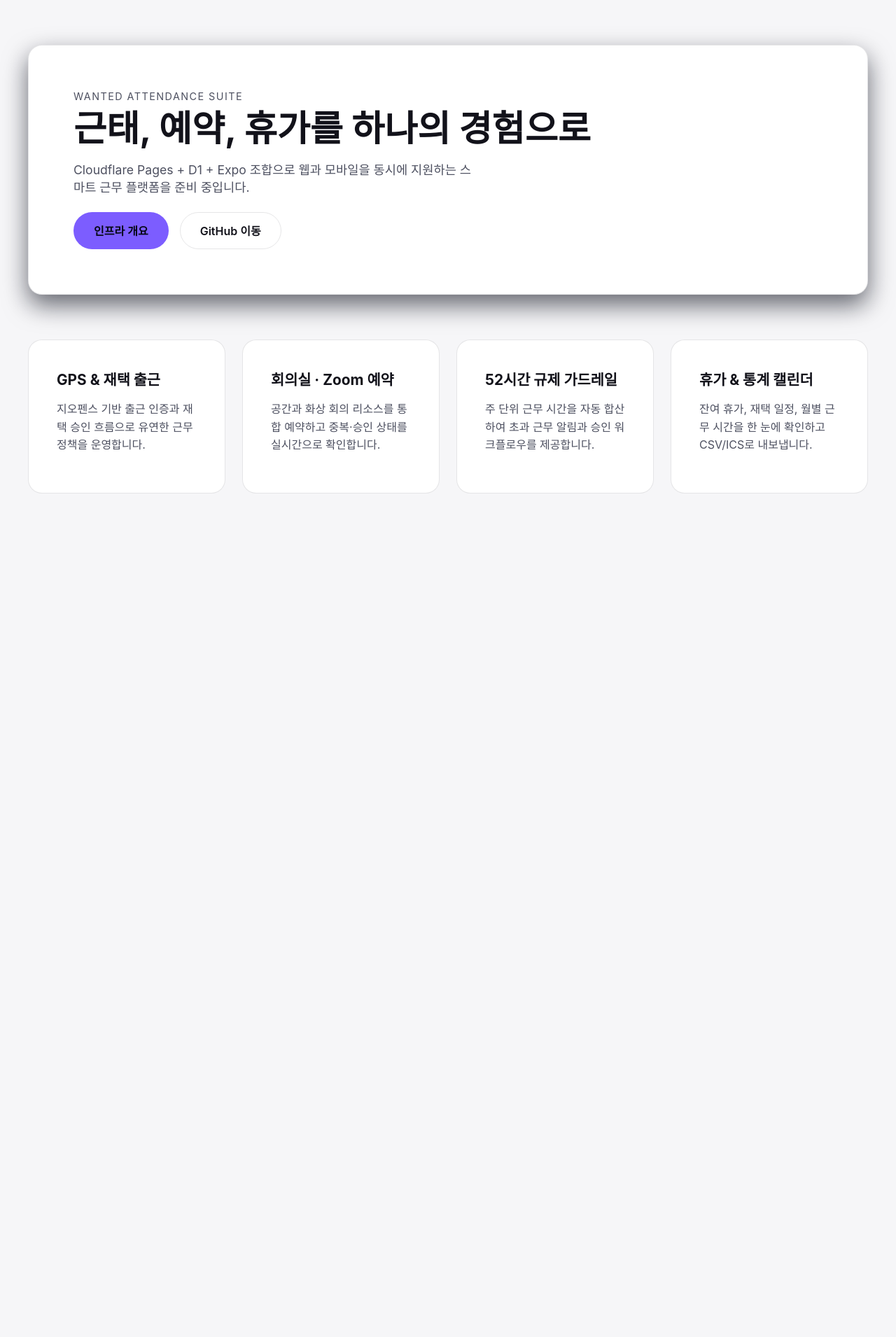
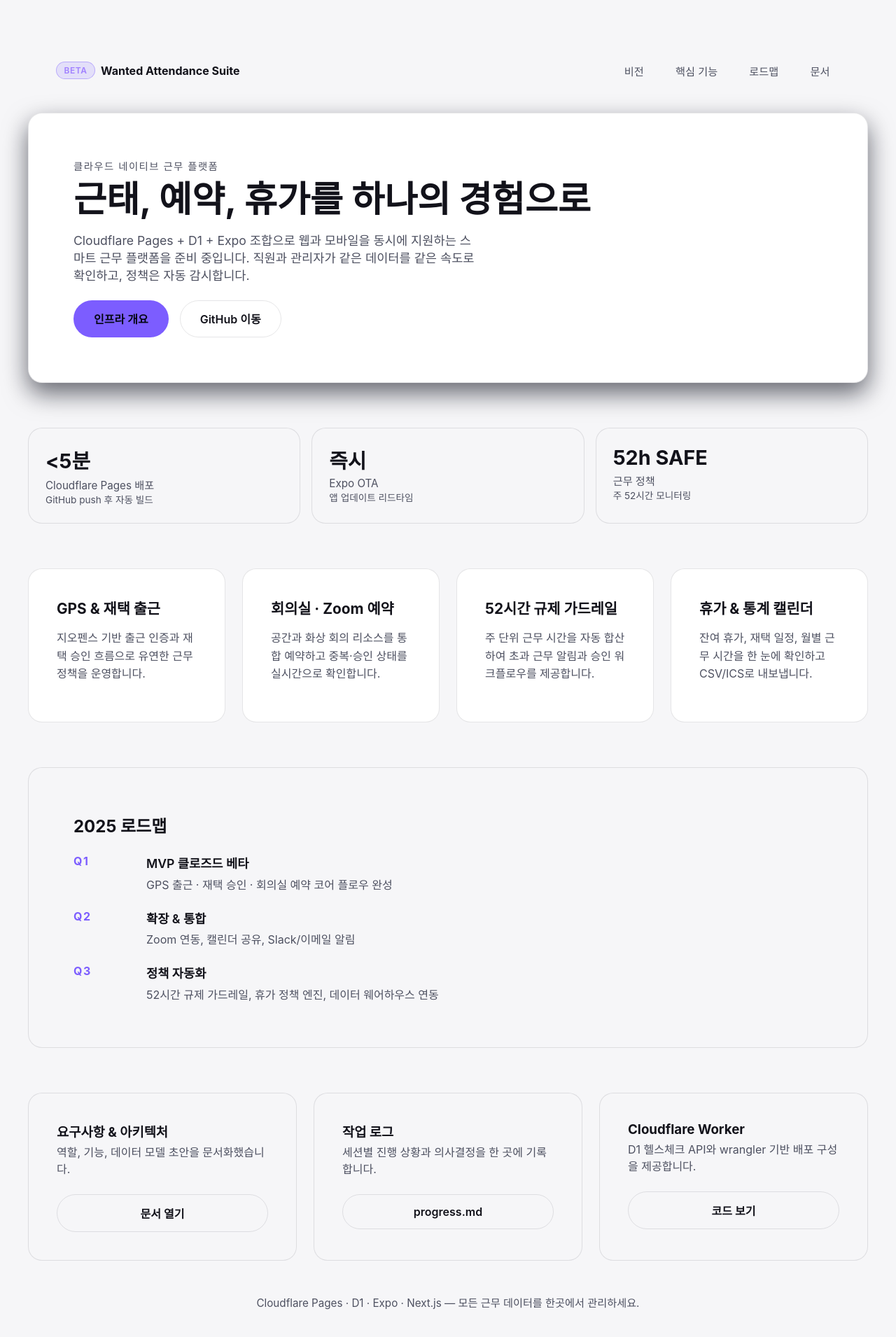
Before and after one commit to TheSignatureStudio/wanted, a Next.js app in the folder apps/web/: page / in a window 1280 px wide. Shown: the top 1910 px of the page at 70% size. Before the commit the page ends 800 px from the top, so only its background shows below. Built offline with nearby package versions, Linux system fonts and the light colour scheme.

Commit message:
feat(web): expand landing ux with roadmap

```diff
--- a/apps/web/src/app/globals.css
+++ b/apps/web/src/app/globals.css
@@ -42,11 +42,67 @@ a {
   text-decoration: none;
 }
 
+.skip-link {
+  position: absolute;
+  top: 0.75rem;
+  left: 50%;
+  transform: translate(-50%, -150%);
+  background: var(--color-accent);
+  color: #050816;
+  padding: 0.5rem 1rem;
+  border-radius: var(--radius-pill);
+  transition: transform 200ms ease;
+  z-index: 10;
+}
+
+.skip-link:focus {
+  transform: translate(-50%, 0);
+}
+
+.site-header {
+  width: min(1200px, 100%);
+  display: flex;
+  justify-content: space-between;
+  align-items: center;
+  gap: var(--space-md);
+  padding: var(--space-md) var(--space-lg);
+}
+
+.site-header__brand {
+  display: flex;
+  align-items: center;
+  gap: var(--space-xs);
+  font-weight: 600;
+}
+
+.site-header nav ul {
+  list-style: none;
+  display: flex;
+  gap: var(--space-sm);
+}
+
+.site-header nav a {
+  padding: 0.35rem 0.85rem;
+  border-radius: var(--radius-pill);
+  color: var(--color-subtext);
+  border: 1px solid transparent;
+  font-size: 0.95rem;
+  transition: border-color 200ms ease, color 200ms ease;
+}
+
+.site-header nav a:hover,
+.site-header nav a:focus-visible {
+  border-color: var(--color-panel-border);
+  color: var(--color-text);
+}
+
 .home {
   min-height: 100vh;
   padding: var(--space-xl) var(--space-lg);
   display: flex;
-  justify-content: center;
+  flex-direction: column;
+  align-items: center;
+  gap: var(--space-md);
 }
 
 .home__main {
@@ -54,6 +110,14 @@ a {
   display: flex;
   flex-direction: column;
   gap: var(--space-xl);
+}
+
+.site-footer {
+  width: min(1200px, 100%);
+  padding: var(--space-md) var(--space-lg);
+  color: var(--color-subtext);
+  text-align: center;
+  font-size: 0.95rem;
 }
 
 .home__hero {
@@ -89,6 +153,35 @@ a {
   display: flex;
   gap: var(--space-sm);
   flex-wrap: wrap;
+}
+
+.home__metrics {
+  display: grid;
+  grid-template-columns: repeat(auto-fit, minmax(180px, 1fr));
+  gap: var(--space-sm);
+}
+
+.home__metrics article {
+  border: 1px solid var(--color-panel-border);
+  border-radius: var(--radius-base);
+  padding: var(--space-md);
+  background: rgba(255, 255, 255, 0.02);
+}
+
+.metric__value {
+  font-size: 1.8rem;
+  font-weight: 700;
+}
+
+.metric__label {
+  color: var(--color-subtext);
+  font-size: 0.95rem;
+  margin-top: 0.25rem;
+}
+
+.metric__detail {
+  font-size: 0.85rem;
+  color: var(--color-subtext);
 }
 
 .home__grid {
@@ -162,6 +255,84 @@ a {
   transform: translateY(-1px);
 }
 
+.badge {
+  border-radius: var(--radius-pill);
+  padding: 0.25rem 0.65rem;
+  font-size: 0.75rem;
+  text-transform: uppercase;
+  letter-spacing: 0.05em;
+  background: rgba(124, 93, 255, 0.15);
+  color: var(--color-accent-strong);
+  border: 1px solid rgba(124, 93, 255, 0.4);
+}
+
+.home__timeline {
+  border: 1px solid var(--color-panel-border);
+  border-radius: var(--radius-base);
+  padding: var(--space-xl);
+  background: rgba(255, 255, 255, 0.02);
+}
+
+.home__timeline h2 {
+  margin-bottom: var(--space-md);
+}
+
+.home__timeline ol {
+  list-style: none;
+  display: flex;
+  flex-direction: column;
+  gap: var(--space-md);
+  counter-reset: steps;
+}
+
+.home__timeline li {
+  display: grid;
+  grid-template-columns: 80px 1fr;
+  gap: var(--space-md);
+  align-items: start;
+}
+
+.timeline__quarter {
+  font-weight: 700;
+  color: var(--color-accent);
+  letter-spacing: 0.1em;
+}
+
+.timeline__title {
+  font-size: 1.1rem;
+  font-weight: 600;
+}
+
+.timeline__detail {
+  color: var(--color-subtext);
+  margin-top: 0.35rem;
+}
+
+.home__resources {
+  display: grid;
+  grid-template-columns: repeat(auto-fit, minmax(280px, 1fr));
+  gap: var(--space-md);
+}
+
+.home__resources article {
+  border: 1px solid var(--color-panel-border);
+  border-radius: var(--radius-base);
+  padding: var(--space-lg);
+  display: flex;
+  flex-direction: column;
+  gap: var(--space-md);
+  background: rgba(255, 255, 255, 0.02);
+}
+
+.home__resources header h3 {
+  margin-bottom: 0.35rem;
+}
+
+.home__resources header p {
+  color: var(--color-subtext);
+  line-height: 1.5;
+}
+
 @media (prefers-color-scheme: light) {
   :root {
     --color-bg: #f6f6f8;
@@ -184,6 +355,16 @@ a {
   .home__hero {
     padding: var(--space-lg);
   }
+
+  .site-header {
+    flex-direction: column;
+    align-items: flex-start;
+    padding: var(--space-md);
+  }
+
+  .home__timeline li {
+    grid-template-columns: 1fr;
+  }
 }
 
 @media (max-width: 640px) {
@@ -194,4 +375,8 @@ a {
   .home__actions {
     flex-direction: column;
   }
+
+  .site-header nav ul {
+    flex-wrap: wrap;
+  }
 }
--- a/apps/web/src/app/layout.tsx
+++ b/apps/web/src/app/layout.tsx
@@ -13,8 +13,9 @@ const geistMono = Geist_Mono({
 });
 
 export const metadata: Metadata = {
-  title: "Create Next App",
-  description: "Generated by create next app",
+  title: "Wanted Attendance Suite",
+  description:
+    "근태 · 회의실 · 휴가를 통합 관리하는 Cloudflare 기반 하이브리드 플랫폼",
 };
 
 export default function RootLayout({
@@ -23,7 +24,7 @@ export default function RootLayout({
   children: React.ReactNode;
 }>) {
   return (
-    <html lang="en">
+    <html lang="ko">
       <body className={`${geistSans.variable} ${geistMono.variable}`}>
         {children}
       </body>
--- a/apps/web/src/app/page.tsx
+++ b/apps/web/src/app/page.tsx
@@ -1,3 +1,10 @@
+const NAV_ITEMS = [
+  { href: "#vision", label: "비전" },
+  { href: "#features", label: "핵심 기능" },
+  { href: "#timeline", label: "로드맵" },
+  { href: "#resources", label: "문서" },
+];
+
 const FEATURES = [
   {
     title: "GPS & 재택 출근",
@@ -21,30 +28,132 @@ const FEATURES = [
   },
 ];
 
+const METRICS = [
+  {
+    label: "Cloudflare Pages 배포",
+    value: "<5분",
+    detail: "GitHub push 후 자동 빌드",
+  },
+  {
+    label: "Expo OTA",
+    value: "즉시",
+    detail: "앱 업데이트 리드타임",
+  },
+  {
+    label: "근무 정책",
+    value: "52h SAFE",
+    detail: "주 52시간 모니터링",
+  },
+];
+
+const TIMELINE = [
+  {
+    quarter: "Q1",
+    title: "MVP 클로즈드 베타",
+    detail: "GPS 출근 · 재택 승인 · 회의실 예약 코어 플로우 완성",
+  },
+  {
+    quarter: "Q2",
+    title: "확장 & 통합",
+    detail: "Zoom 연동, 캘린더 공유, Slack/이메일 알림",
+  },
+  {
+    quarter: "Q3",
+    title: "정책 자동화",
+    detail: "52시간 규제 가드레일, 휴가 정책 엔진, 데이터 웨어하우스 연동",
+  },
+];
+
+const RESOURCES = [
+  {
+    title: "요구사항 & 아키텍처",
+    description: "역할, 기능, 데이터 모델 초안을 문서화했습니다.",
+    action: {
+      label: "문서 열기",
+      href: "https://github.com/TheSignatureStudio/wanted/tree/main/docs/requirements.md",
+    },
+  },
+  {
+    title: "작업 로그",
+    description: "세션별 진행 상황과 의사결정을 한 곳에 기록합니다.",
+    action: {
+      label: "progress.md",
+      href: "https://github.com/TheSignatureStudio/wanted/tree/main/docs/progress.md",
+    },
+  },
+  {
+    title: "Cloudflare Worker",
+    description: "D1 헬스체크 API와 wrangler 기반 배포 구성을 제공합니다.",
+    action: {
+      label: "코드 보기",
+      href: "https://github.com/TheSignatureStudio/wanted/tree/main/apps/worker",
+    },
+  },
+];
+
 export default function Home() {
   return (
     <div className="home">
-      <main className="home__main">
-        <section className="home__hero">
+      <a className="skip-link" href="#main-content">
+        본문 바로가기
+      </a>
+      <header className="site-header" role="banner">
+        <div className="site-header__brand">
+          <span className="badge">Beta</span>
+          <strong>Wanted Attendance Suite</strong>
+        </div>
+        <nav aria-label="주요 섹션">
+          <ul>
+            {NAV_ITEMS.map((item) => (
+              <li key={item.href}>
+                <a href={item.href}>{item.label}</a>
+              </li>
+            ))}
+          </ul>
+        </nav>
+      </header>
+      <main className="home__main" id="main-content">
+        <section className="home__hero" id="vision">
           <div>
-            <p className="home__eyebrow">Wanted Attendance Suite</p>
+            <p className="home__eyebrow">클라우드 네이티브 근무 플랫폼</p>
             <h1>근태, 예약, 휴가를 하나의 경험으로</h1>
             <p className="home__sub">
               Cloudflare Pages + D1 + Expo 조합으로 웹과 모바일을 동시에 지원하는
-              스마트 근무 플랫폼을 준비 중입니다.
+              스마트 근무 플랫폼을 준비 중입니다. 직원과 관리자가 같은 데이터를
+              같은 속도로 확인하고, 정책은 자동 감시합니다.
             </p>
             <div className="home__actions">
-              <a className="btn btn--primary" href="https://cloudflare.com" target="_blank" rel="noreferrer">
+              <a
+                className="btn btn--primary"
+                href="https://developers.cloudflare.com/d1/"
+                target="_blank"
+                rel="noreferrer"
+              >
                 인프라 개요
               </a>
-              <a className="btn btn--ghost" href="https://github.com" target="_blank" rel="noreferrer">
+              <a
+                className="btn btn--ghost"
+                href="https://github.com/TheSignatureStudio/wanted"
+                target="_blank"
+                rel="noreferrer"
+              >
                 GitHub 이동
               </a>
             </div>
           </div>
         </section>
 
-        <section className="home__grid" aria-label="핵심 기능 목록">
+        <section className="home__metrics" aria-label="진행 현황 요약">
+          {METRICS.map((metric) => (
+            <article key={metric.label}>
+              <p className="metric__value">{metric.value}</p>
+              <p className="metric__label">{metric.label}</p>
+              <p className="metric__detail">{metric.detail}</p>
+            </article>
+          ))}
+        </section>
+
+        <section className="home__grid" id="features" aria-label="핵심 기능 목록">
           {FEATURES.map((feature) => (
             <article key={feature.title} className="home__card">
               <h2>{feature.title}</h2>
@@ -52,7 +161,42 @@ export default function Home() {
             </article>
           ))}
         </section>
+
+        <section className="home__timeline" id="timeline" aria-label="로드맵">
+          <h2>2025 로드맵</h2>
+          <ol>
+            {TIMELINE.map((item) => (
+              <li key={item.quarter}>
+                <div className="timeline__quarter">{item.quarter}</div>
+                <div>
+                  <p className="timeline__title">{item.title}</p>
+                  <p className="timeline__detail">{item.detail}</p>
+                </div>
+              </li>
+            ))}
+          </ol>
+        </section>
+
+        <section className="home__resources" id="resources" aria-label="참고 리소스">
+          {RESOURCES.map((resource) => (
+            <article key={resource.title}>
+              <header>
+                <h3>{resource.title}</h3>
+                <p>{resource.description}</p>
+              </header>
+              <a className="btn btn--ghost" href={resource.action.href} target="_blank" rel="noreferrer">
+                {resource.action.label}
+              </a>
+            </article>
+          ))}
+        </section>
       </main>
+      <footer className="site-footer">
+        <p>
+          Cloudflare Pages · D1 · Expo · Next.js — 모든 근무 데이터를 한곳에서
+          관리하세요.
+        </p>
+      </footer>
     </div>
   );
 }
```
Also changed, not shown: 2 other files (tests, documents, lock files or other folders).
